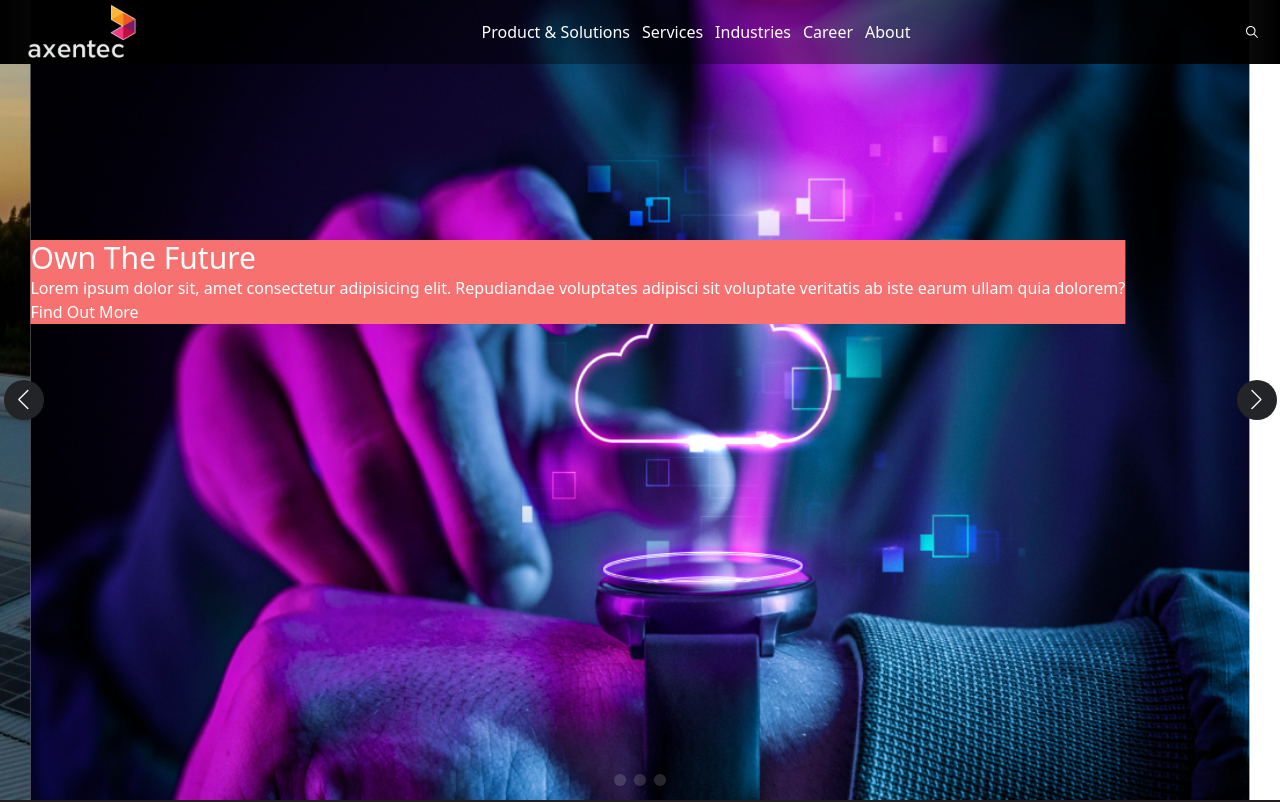
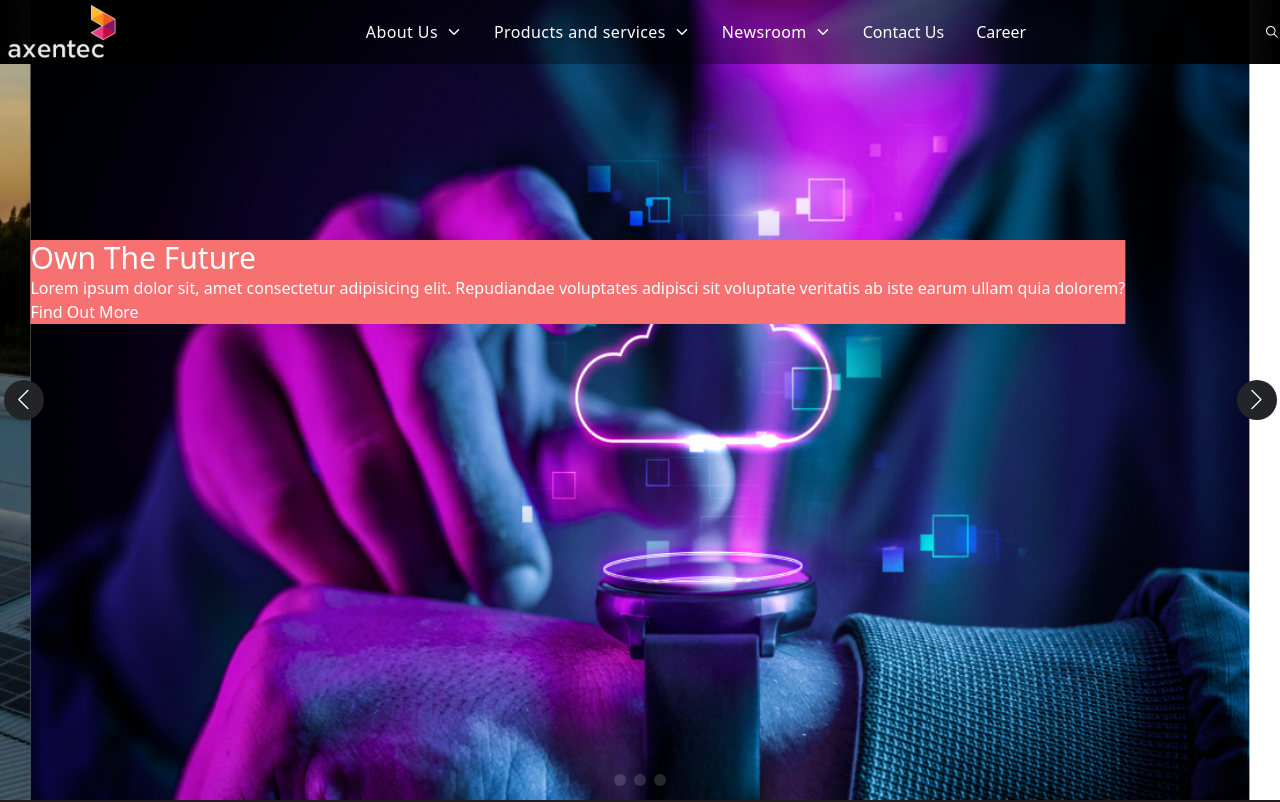
Before and after one commit to CodeWithRashed/axentec-home, a Next.js app: page / in a window 1280 px wide. Shown: the top 802 px of the page. Built offline with nearby package versions, Linux system fonts and the light colour scheme.

Commit message:
improve navbar

```diff
--- /dev/null
+++ b/src/components/Navbar/NavbarComponent.css
@@ -0,0 +1,12 @@
+@keyframes fadeUp {
+    from {
+      transform: translateY(10px);
+    }
+    to {
+      transform: translateY(0);
+    }
+  }
+
+  .group:hover .dropdown-menu {
+    animation: fadeUp 0.4s ease;
+  }
--- a/src/components/Navbar/NavbarComponent.tsx
+++ b/src/components/Navbar/NavbarComponent.tsx
@@ -2,8 +2,9 @@
 
 import { useEffect, useState } from "react";
 import logo from "../../assets/Images/logo/logo.svg"
-import { IoIosSearch } from "react-icons/io";
+import { IoIosArrowDown, IoIosSearch } from "react-icons/io";
 import Image from "next/image";
+import "./NavbarComponent.css"
 const NavbarComponent = () => {
   const [isSolid, setIsSolid] = useState(false);
 
@@ -30,31 +31,141 @@ const NavbarComponent = () => {
       }}
       className="w-full text-white flex items-center"
     >
-      <div className="flex justify-between items-center w-full overflow-hidden container mx-auto px-5">
-        {/* MENU HEAD */}
+      <div className="container mx-auto flex justify-between items-center">
+        {/* LOGO / NAV START  */}
         <div>
-          <div className="">
-            <Image alt="logo" src={logo} width={200} height={200} className="h-full w-full object-contain"/>
-          </div>
+          <Image
+            src={logo}
+            width={128}
+            height={64}
+            alt="robi-logo"
+            className="cursor-pointer"
+          />
         </div>
 
-        {/* MENU CENTER */}
-        <ul className="flex gap-3">
-          <li>Product & Solutions</li>
-          <li>Services</li>
-          <li>Industries</li>
-          <li>Career</li>
-          <li>About</li>
-        </ul>
 
-        {/* MENU END */}
-        <ul>
-          <li>
-            <IoIosSearch/>
-          </li>
-        </ul>
+{/* NAV CENTER */}
+        <div>
+          <ul className="flex gap-8">
+            <li className="group relative dropdown cursor-pointer font-bold text-base tracking-wide py-5 abiss">
+              <div className="text-white flex gap-2 items-center">
+                <a className="font-medium text-[16px]">About Us</a>
+                <IoIosArrowDown />
+              </div>
+              <div className="group-hover:block dropdown-menu absolute hidden h-auto">
+                <ul
+                  className="relative top-[22px] bg-green-500 shadow p-6 w-[200px] rounded-lg"
+                  style={{
+                    background: "rgba(0, 0, 0, 0.5)",
+                    backdropFilter: "blur(37.5px)",
+                  }}
+                >
+                  <li className="py-1">
+                    <a className="block text-[16px] font-medium text-white cursor-pointer pb-4">
+                      Our Story
+                    </a>
+                  </li>
+                  <li className="py-1">
+                    <a className="block text-[16px] font-medium text-white cursor-pointer pb-4">
+                      Management Body
+                    </a>
+                  </li>
+                  <li className="py-1">
+                    <a className="block text-[16px] font-medium text-white cursor-pointer">
+                      Achievements
+                    </a>
+                  </li>
+                </ul>
+              </div>
+            </li>
+
+            <li className="group relative dropdown cursor-pointer font-bold text-base tracking-wide py-5 abiss">
+              <div className="text-white flex gap-2 items-center">
+                <a className="font-medium text-[16px]">Products and services</a>
+                <IoIosArrowDown />
+              </div>
+              <div className="group-hover:block dropdown-menu absolute hidden h-auto">
+                <ul
+                  className="relative top-[22px] bg-green-500 shadow p-6 w-[200px] rounded-lg bg-[]"
+                  style={{
+                    background: "rgba(0, 0, 0, 0.5)",
+                    backdropFilter: "blur(37.5px)",
+                  }}
+                >
+                  <li className="py-1">
+                    <a className="block text-[16px] font-medium text-white cursor-pointer pb-4">
+                      Cloud Solutions
+                    </a>
+                  </li>
+                  <li className="py-1">
+                    <a className="block text-[16px] font-medium text-white cursor-pointer pb-4">
+                      IoT and Smart Solutions
+                    </a>
+                  </li>
+                  <li className="py-1">
+                    <a className="block text-[16px] font-medium text-white cursor-pointer">
+                      AdTech and Data Analytics
+                    </a>
+                  </li>
+                </ul>
+              </div>
+            </li>
+
+            <li className="group relative dropdown cursor-pointer font-bold text-base tracking-wide py-5 abiss">
+              <div className="text-white flex gap-2 items-center">
+                <a className="font-medium text-[16px]">Newsroom</a>
+                <IoIosArrowDown />
+              </div>
+              <div className="group-hover:block dropdown-menu absolute hidden h-auto">
+                <ul
+                  className="relative top-[22px] bg-green-500 shadow p-6 w-[200px] rounded-lg"
+                  style={{
+                    background: "rgba(0, 0, 0, 0.5)",
+                    backdropFilter: "blur(37.5px)",
+                  }}
+                >
+                  <li className="py-1">
+                    <a className="block text-[16px] font-medium text-white cursor-pointer pb-4">
+                      Connectivity
+                    </a>
+                  </li>
+                  <li className="py-1">
+                    <a className="block text-[16px] font-medium text-white cursor-pointer pb-4">
+                      ICT Solutions
+                    </a>
+                  </li>
+                  <li className="py-1">
+                    <a className="block text-[16px] font-medium text-white cursor-pointer pb-4">
+                      Cloud Solutions
+                    </a>
+                  </li>
+                  <li className="py-1">
+                    <a className="block text-[16px] font-medium text-white cursor-pointer">
+                      Selfcare Portal
+                    </a>
+                  </li>
+                </ul>
+              </div>
+            </li>
+
+            <li className="text-white font-medium text-[16px] cursor-pointer py-5">
+              Contact Us
+            </li>
+
+            <li className="text-white font-medium text-[16px] cursor-pointer py-5">
+              Career
+            </li>
+          </ul>
+        </div>
+
+
+{/* NAV END */}
+        <div >
+          <IoIosSearch/>
+        </div>
       </div>
     </div>
+
   );
 };
 
```
